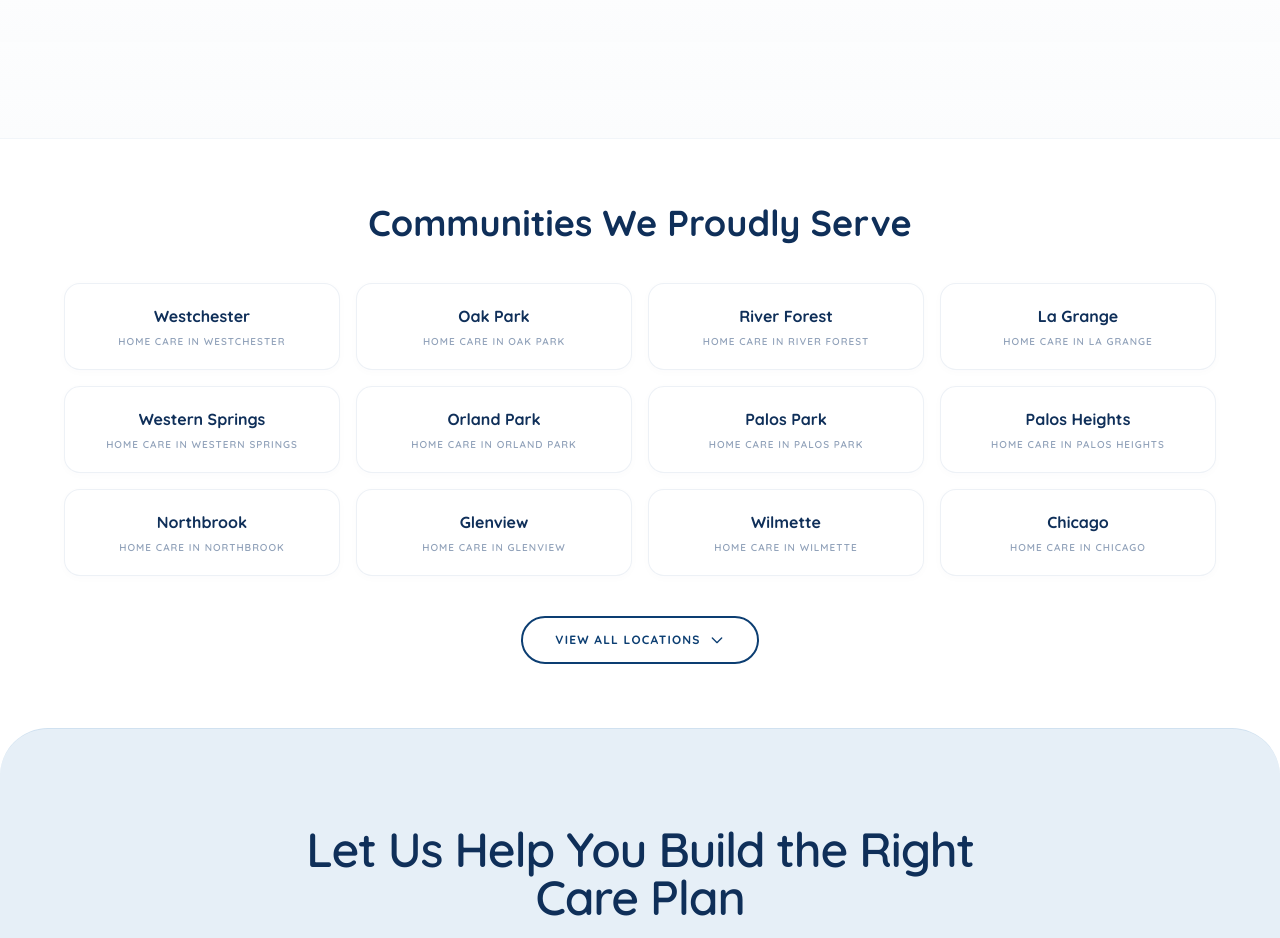
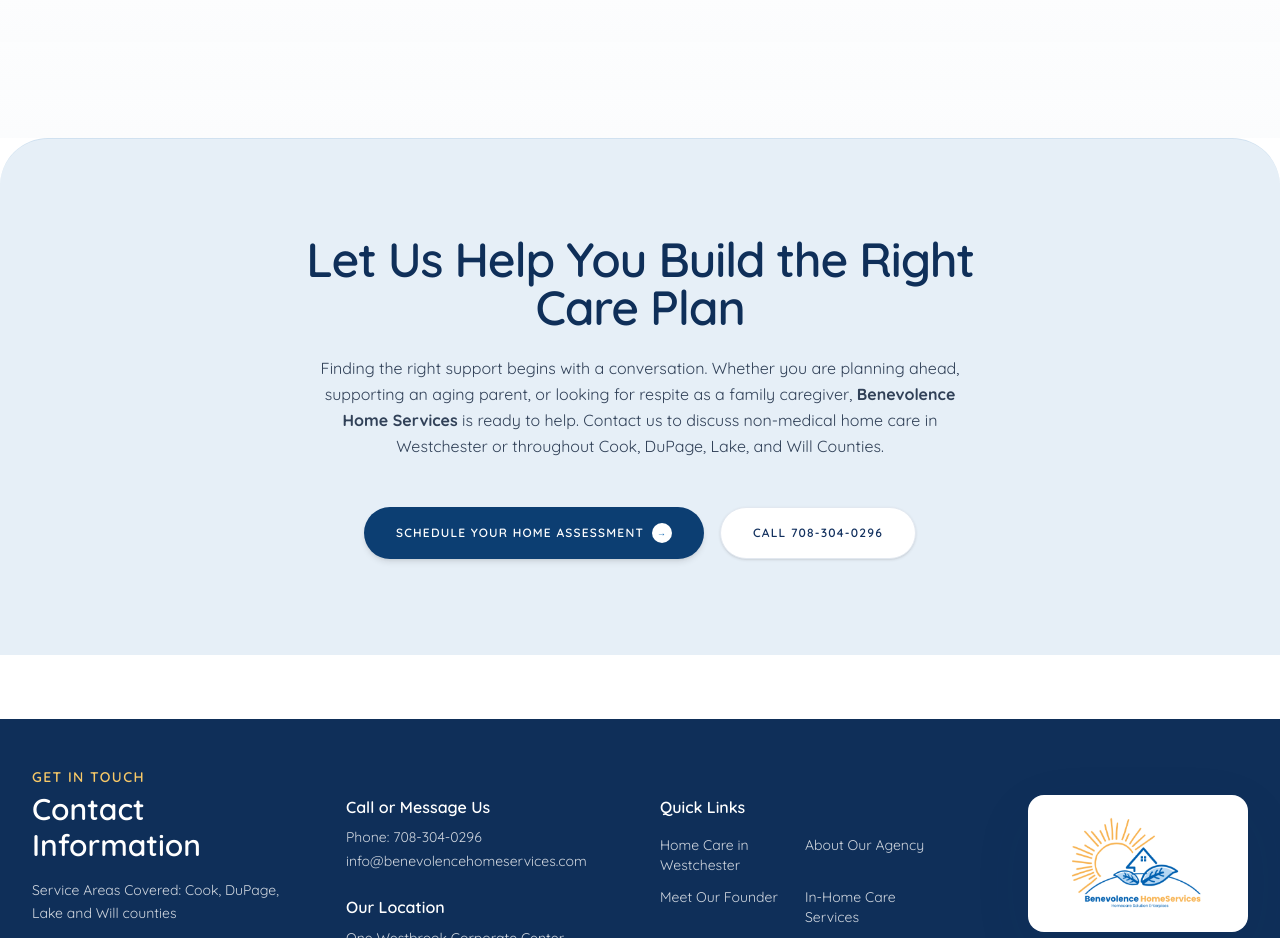
Before and after one commit to mtahaarif/Benevolence-Home-Services, a Next.js app: page /areas-we-serve in a window 1280 px wide. Shown: the part 6540-7478 px from the top of the page. Built offline with nearby package versions, Linux system fonts and the light colour scheme.

Commit message:
fixing the location discrepancy issues part iv

```diff
--- a/src/app/areas-we-serve/page.tsx
+++ b/src/app/areas-we-serve/page.tsx
@@ -1,10 +1,9 @@
 "use client";
 
-import React, { useEffect, useState } from "react";
+import { useEffect, useState } from "react";
 import Link from "next/link";
 import { HeroSection, PageShell, SectionHeading } from "@/components/site-shell";
 import ScrollReveal from "@/components/scroll-reveal";
-import { ExpandableLocations } from "@/components/expandable-locations";
 
 // 1. ULTIMATE SEO DATA ENGINE
 // Organized into 4 distinct regions containing the 38 priority municipalities.
@@ -272,11 +271,6 @@
         </PageShell>
       </section>
 
-      {/* EXPANDABLE LOCATIONS GRID */}
-      <div className="border-t border-slate-100 bg-white">
-        <ExpandableLocations cities={allCities} initialVisibleCount={12} />
-      </div>
-
       {/* FOOTER CALL TO ACTION */}
       <ScrollReveal>
         <section className="px-4 py-16 sm:px-6 lg:px-8 lg:py-24 bg-brand-blue/10 border-t border-brand-blue/10 rounded-t-[3rem]">
```
